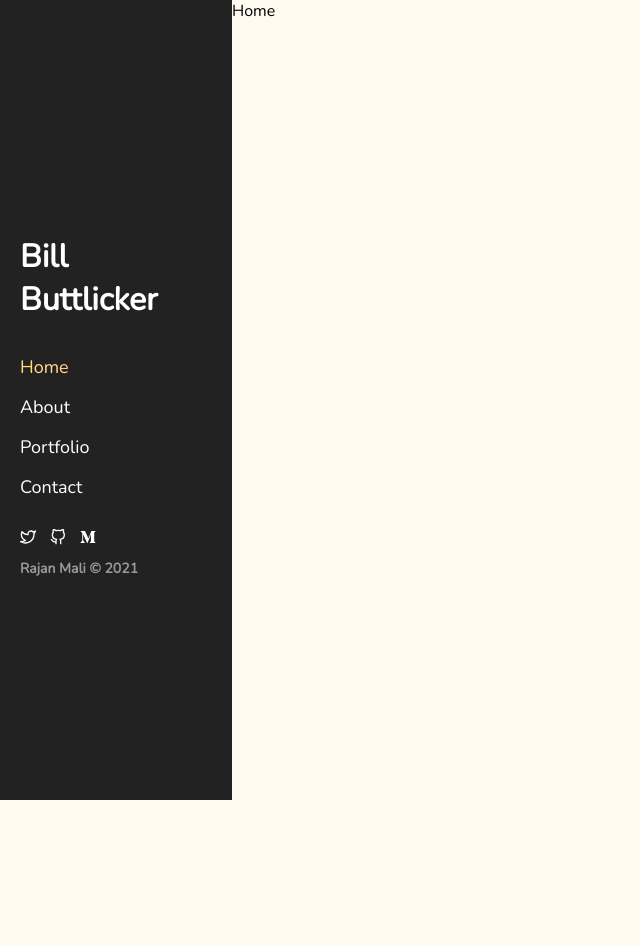
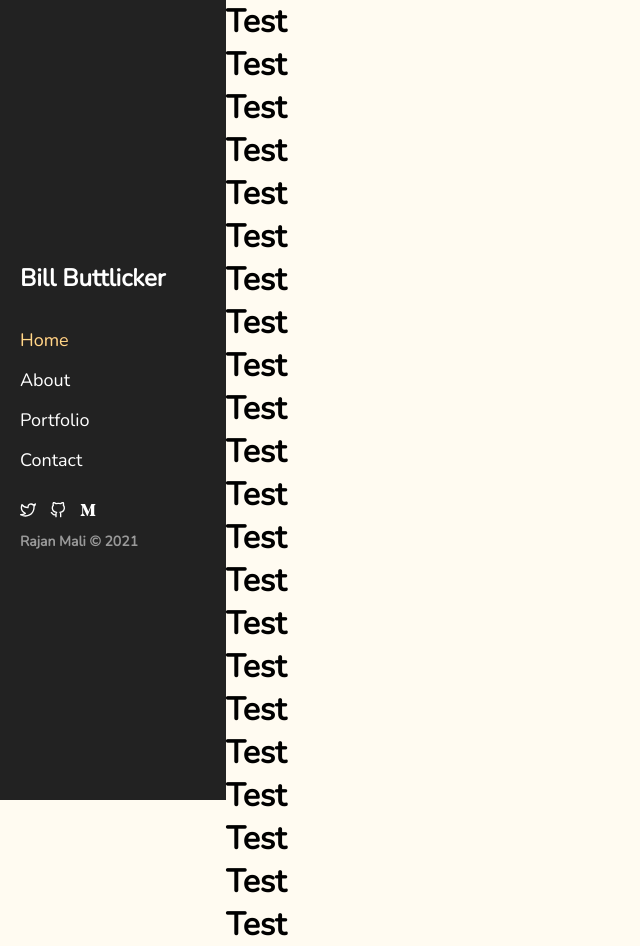
Before and after one commit to rajanmali/nextjs-scss-portfolio, a Next.js app: page / in a window 1280 px wide. Shown: the whole page, without its empty margins (0-640 px from the left). Before the commit the page ends 800 px from the top, so only its background shows below. Built offline with nearby package versions, Linux system fonts and the light colour scheme.

Commit message:
1. Scroll to top button added 2. Footer added 3. Changes to styling for components

```diff
--- /dev/null
+++ b/components/ScrollToTopBtn/ScrollToTopBtn.styles.ts
@@ -0,0 +1,21 @@
+import styled from 'styled-components';
+
+export const ScorllToTopBtnWrapper = styled.button`
+  display: none;
+  @media only screen and (max-width: 768px) {
+    display: block;
+
+    position: fixed;
+    right: 5%;
+    bottom: 5%;
+
+    background: none;
+    outline: none;
+    border: none;
+
+    width: 20px;
+    height: 20px;
+
+    cursor: pointer;
+  }
+`;
--- /dev/null
+++ b/components/ScrollToTopBtn/index.tsx
@@ -0,0 +1,26 @@
+import { BsFillArrowUpCircleFill } from 'react-icons/bs';
+import { IconContext } from 'react-icons';
+
+// Styles
+import { ScorllToTopBtnWrapper } from './ScrollToTopBtn.styles';
+
+interface ScrollToTopButtonProps {
+  onClick: React.MouseEventHandler<HTMLButtonElement>;
+}
+
+const ScorllToTopBtn = ({ onClick }: ScrollToTopButtonProps) => {
+  return (
+    <ScorllToTopBtnWrapper onClick={onClick}>
+      <IconContext.Provider
+        value={{
+          color: '#888',
+          size: '2em',
+        }}
+      >
+        <BsFillArrowUpCircleFill className="scroll-to-top__btn" />
+      </IconContext.Provider>
+    </ScorllToTopBtnWrapper>
+  );
+};
+
+export default ScorllToTopBtn;
--- /dev/null
+++ b/components/layout/Footer/Footer.styles.ts
@@ -0,0 +1,38 @@
+import styled from 'styled-components';
+
+export const FooterWrapper = styled.footer`
+  display: none;
+  @media only screen and (max-width: 768px) {
+    display: flex;
+    flex-flow: column wrap;
+    align-items: center;
+    justify-content: center;
+
+    width: 100%;
+
+    background: #222;
+    color: white;
+
+    padding: 12px 20px;
+  }
+`;
+
+export const FooterSocialWrapper = styled.div`
+  display: flex;
+  margin: 8px 0;
+
+  .social-icon__link {
+    color: white;
+    text-decoration: none;
+  }
+`;
+export const FooterSocialIcon = styled.div`
+  margin-right: 14px;
+`;
+export const FooterFooterHeading = styled.div`
+  color: #999;
+  font-size: 14px;
+  font-weight: 800;
+
+  margin: 8px 0;
+`;
--- /dev/null
+++ b/components/layout/Footer/index.tsx
@@ -0,0 +1,37 @@
+import { FC } from 'react';
+
+// Styles
+import {
+  FooterWrapper,
+  FooterSocialWrapper,
+  FooterSocialIcon,
+  FooterFooterHeading,
+} from './Footer.styles';
+
+// Constants
+import { navItems, socialItems } from 'constants/index';
+
+const Footer: FC = () => {
+  return (
+    <FooterWrapper>
+      <FooterSocialWrapper>
+        {socialItems.map((item) => (
+          <a
+            href={item.path}
+            target="_blank"
+            rel="noreferrer"
+            key={item.id}
+            className="social-icon__link"
+          >
+            <FooterSocialIcon color={item.color}>{item.icon}</FooterSocialIcon>
+          </a>
+        ))}
+      </FooterSocialWrapper>
+      <FooterFooterHeading>
+        Rajan Mali © {new Date().getFullYear()}
+      </FooterFooterHeading>
+    </FooterWrapper>
+  );
+};
+
+export default Footer;
--- a/components/layout/Sidebar/Sidebar.styles.ts
+++ b/components/layout/Sidebar/Sidebar.styles.ts
@@ -17,6 +17,8 @@ export const SidebarWrapper = styled.div`
 
   @media only screen and (max-width: 768px) {
     width: 100%;
+
+    position: sticky;
 
     box-shadow: 0 2px 5px rgba(0, 0, 0, 0.3);
   }
@@ -40,12 +42,13 @@ export const SidebarLogoWrapper = styled.div`
   }
 `;
 
-export const SidebarLogo = styled.h1`
+export const SidebarLogo = styled.h2`
   cursor: pointer;
 
   transition: all 0.2s ease;
 
   margin: 12px 0;
+  white-space: nowrap;
 
   &:hover {
     color: #ffefcb;
@@ -95,11 +98,13 @@ export const SidebarMenuItem = styled.li<{ active?: boolean }>`
 
   &:hover {
     color: #ffefcb;
-    text-shadow: 0 0 2px rgba(0, 0, 0, 1);
+    text-shadow: 0 0 2px rgba(255, 255, 255, 0.4);
   }
 
   @media only screen and (max-width: 768px) {
-    margin-right: 24px;
+    margin-right: 20px;
+
+    font-size: 16px;
   }
 `;
 
@@ -107,6 +112,11 @@ export const SidebarSocialWrapper = styled.div`
   display: flex;
   width: 100%;
   margin: 8px 0;
+
+  .social-icon__link {
+    color: white;
+    text-decoration: none;
+  }
 
   @media only screen and (max-width: 768px) {
     display: none;
--- a/components/layout/Sidebar/index.tsx
+++ b/components/layout/Sidebar/index.tsx
@@ -20,6 +20,9 @@ import {
   SidebarFooterHeading,
 } from './Sidebar.styles';
 
+// Constants
+import { navItems, socialItems } from 'constants/index';
+
 const Sidebar: FC = () => {
   const [showDrawer, setShowDrawer] = useState(false);
   const router = useRouter();
@@ -27,21 +30,6 @@ const Sidebar: FC = () => {
   const toggleDrawer = () => {
     setShowDrawer(!showDrawer);
   };
-
-  const navItems = [
-    { id: 'nav-item-0', label: 'Home', path: '/' },
-    { id: 'nav-item-1', label: 'About', path: '/about' },
-    { id: 'nav-item-2', label: 'Portfolio', path: '/portfolio' },
-    { id: 'nav-item-3', label: 'Contact', path: '/contact' },
-  ];
-
-  const socialItems = [
-    { id: 'social-item-0', icon: <FiTwitter />, color: '#00acee' },
-    { id: 'social-item-1', icon: <FiGithub />, color: '#6e5494' },
-    { id: 'social-item-2', icon: <FaMediumM />, color: '#66CDAA' },
-  ];
-
-  console.log();
 
   return (
     <SidebarWrapper>
@@ -72,9 +60,17 @@ const Sidebar: FC = () => {
       </SidebarNavWrapper>
       <SidebarSocialWrapper>
         {socialItems.map((item) => (
-          <SidebarSocialIcon key={item.id} color={item.color}>
-            {item.icon}
-          </SidebarSocialIcon>
+          <a
+            href={item.path}
+            target="_blank"
+            rel="noreferrer"
+            key={item.id}
+            className="social-icon__link"
+          >
+            <SidebarSocialIcon color={item.color}>
+              {item.icon}
+            </SidebarSocialIcon>
+          </a>
         ))}
       </SidebarSocialWrapper>
       <SidebarFooter>
--- a/components/layout/index.tsx
+++ b/components/layout/index.tsx
@@ -2,6 +2,7 @@ import { FC } from 'react';
 
 // Components
 import Sidebar from './Sidebar';
+import Footer from './Footer';
 
 // Styles
 import { LayoutWrapper } from './Layout.styles';
@@ -11,6 +12,7 @@ const Layout: FC = ({ children }) => {
     <LayoutWrapper>
       <Sidebar />
       {children}
+      <Footer />
     </LayoutWrapper>
   );
 };
--- a/config/theme/globalStyles.ts
+++ b/config/theme/globalStyles.ts
@@ -1,5 +1,4 @@
-// globalStyles.js
-import { createGlobalStyle } from 'styled-components';
+import styled, { createGlobalStyle } from 'styled-components';
 
 const GlobalStyle = createGlobalStyle`
  *,
@@ -8,6 +7,7 @@ const GlobalStyle = createGlobalStyle`
     margin: 0;
     padding: 0;
     box-sizing: inherit;
+    scroll-behavior: smooth;
   }
 
   body {
@@ -18,4 +18,8 @@ const GlobalStyle = createGlobalStyle`
   }
 `;
 
+export const ContentWrapper = styled.div`
+  width: 85%;
+`;
+
 export default GlobalStyle;
--- /dev/null
+++ b/constants/index.js
@@ -0,0 +1,31 @@
+// Icons
+import { FiTwitter, FiGithub, FiMenu } from 'react-icons/fi';
+import { FaMediumM, FaWindowClose } from 'react-icons/fa';
+
+export const navItems = [
+  { id: 'nav-item-0', label: 'Home', path: '/' },
+  { id: 'nav-item-1', label: 'About', path: '/about' },
+  { id: 'nav-item-2', label: 'Portfolio', path: '/portfolio' },
+  { id: 'nav-item-3', label: 'Contact', path: '/contact' },
+];
+
+export const socialItems = [
+  {
+    id: 'social-item-0',
+    color: '#00acee',
+    icon: <FiTwitter />,
+    path: 'https://twitter.com/notrajanmali',
+  },
+  {
+    id: 'social-item-1',
+    color: '#6e5494',
+    icon: <FiGithub />,
+    path: 'https://github.com/rajanmali',
+  },
+  {
+    id: 'social-item-2',
+    color: '#66CDAA',
+    icon: <FaMediumM />,
+    path: 'https://medium.com/@notrajanmali',
+  },
+];
--- a/pages/_app.tsx
+++ b/pages/_app.tsx
@@ -1,17 +1,41 @@
+import { useState, useEffect } from 'react';
 import type { AppProps } from 'next/app';
 
 // Components
 import Layout from 'components/layout';
+import ScorllToTopBtn from 'components/ScrollToTopBtn';
 import { GlobalThemeProvider } from 'config/theme/GlobalThemeProvider';
 
 // Styles
 import 'assets/styles/global.css';
 
 function MyApp({ Component, pageProps }: AppProps) {
+  const [displaySTTBtn, setdisplaySTTBtn] = useState(false);
+  const handleScroll = () => {
+    if (
+      document.body.scrollTop > 20 ||
+      document.documentElement.scrollTop > 20
+    ) {
+      setdisplaySTTBtn(true);
+    } else {
+      setdisplaySTTBtn(false);
+    }
+  };
+
+  const handleScrollToTop = () => {
+    window.scrollTo(0, 0);
+  };
+
+  useEffect(() => {
+    window.addEventListener('scroll', handleScroll);
+    return () => window.removeEventListener('scroll', handleScroll);
+  });
+
   return (
     <GlobalThemeProvider>
       <Layout>
         <Component {...pageProps} />
+        {displaySTTBtn && <ScorllToTopBtn onClick={handleScrollToTop} />}
       </Layout>
     </GlobalThemeProvider>
   );
--- a/pages/index.tsx
+++ b/pages/index.tsx
@@ -3,16 +3,40 @@ import Head from 'next/head';
 // Types
 import type { NextPage } from 'next';
 
+// Styles
+import { ContentWrapper } from 'config/theme/globalStyles';
+
 const Home: NextPage = () => {
   return (
-    <>
+    <ContentWrapper>
       <Head>
         <title>Bill Buttlicker</title>
         <meta name="description" content="Portfolio for Bill Buttlicker" />
         <link rel="icon" href="/favicon.ico" />
       </Head>
-      <div>Home</div>
-    </>
+      <h1>Test</h1>
+      <h1>Test</h1>
+      <h1>Test</h1>
+      <h1>Test</h1>
+      <h1>Test</h1>
+      <h1>Test</h1>
+      <h1>Test</h1>
+      <h1>Test</h1>
+      <h1>Test</h1>
+      <h1>Test</h1>
+      <h1>Test</h1>
+      <h1>Test</h1>
+      <h1>Test</h1>
+      <h1>Test</h1>
+      <h1>Test</h1>
+      <h1>Test</h1>
+      <h1>Test</h1>
+      <h1>Test</h1>
+      <h1>Test</h1>
+      <h1>Test</h1>
+      <h1>Test</h1>
+      <h1>Test</h1>
+    </ContentWrapper>
   );
 };
 
--- a/tsconfig.json
+++ b/tsconfig.json
@@ -16,6 +16,6 @@
     "jsx": "preserve",
     "incremental": true
   },
-  "include": ["next-env.d.ts", "**/*.ts", "**/*.tsx"],
+  "include": ["next-env.d.ts", "**/*.ts", "**/*.tsx", "constants/index.js"],
   "exclude": ["node_modules"]
 }
```
